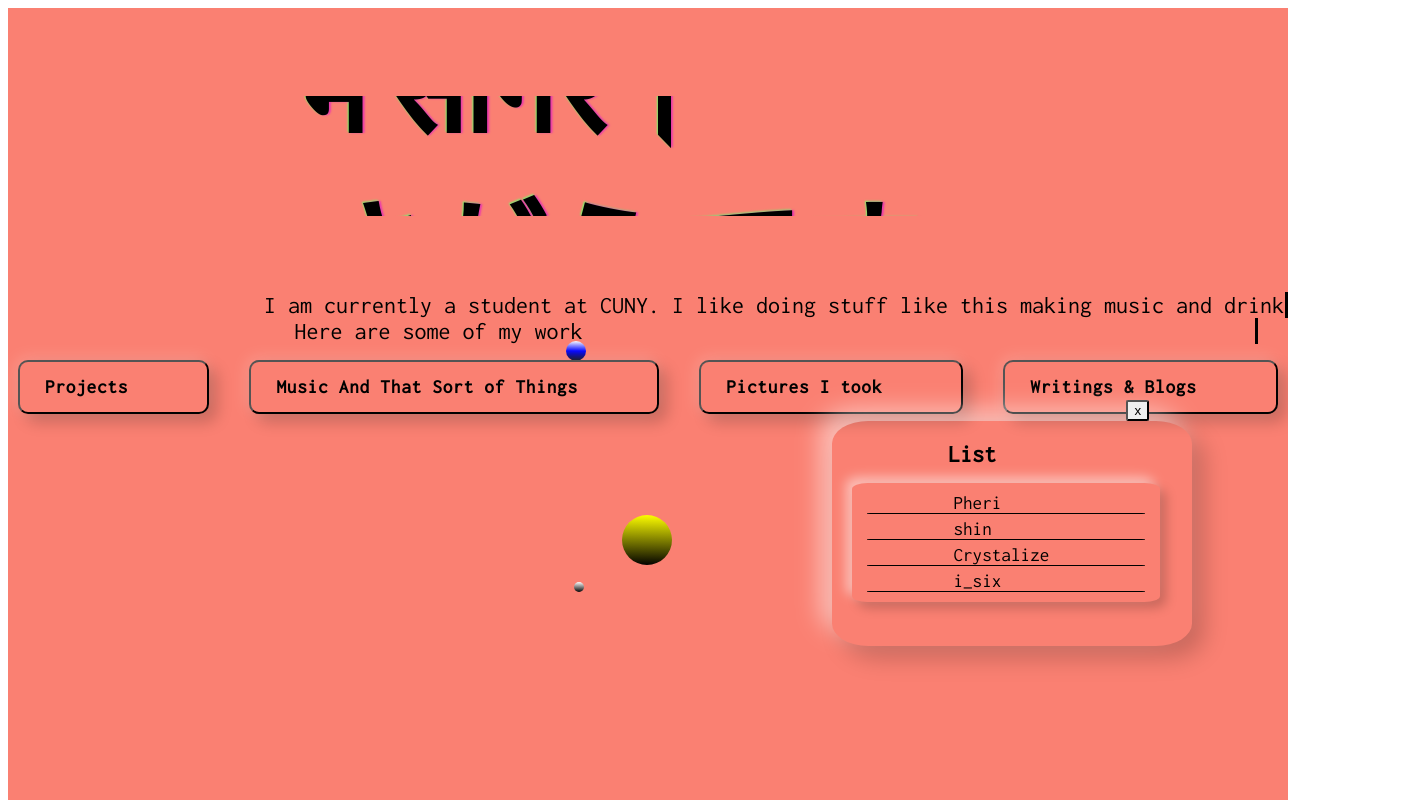
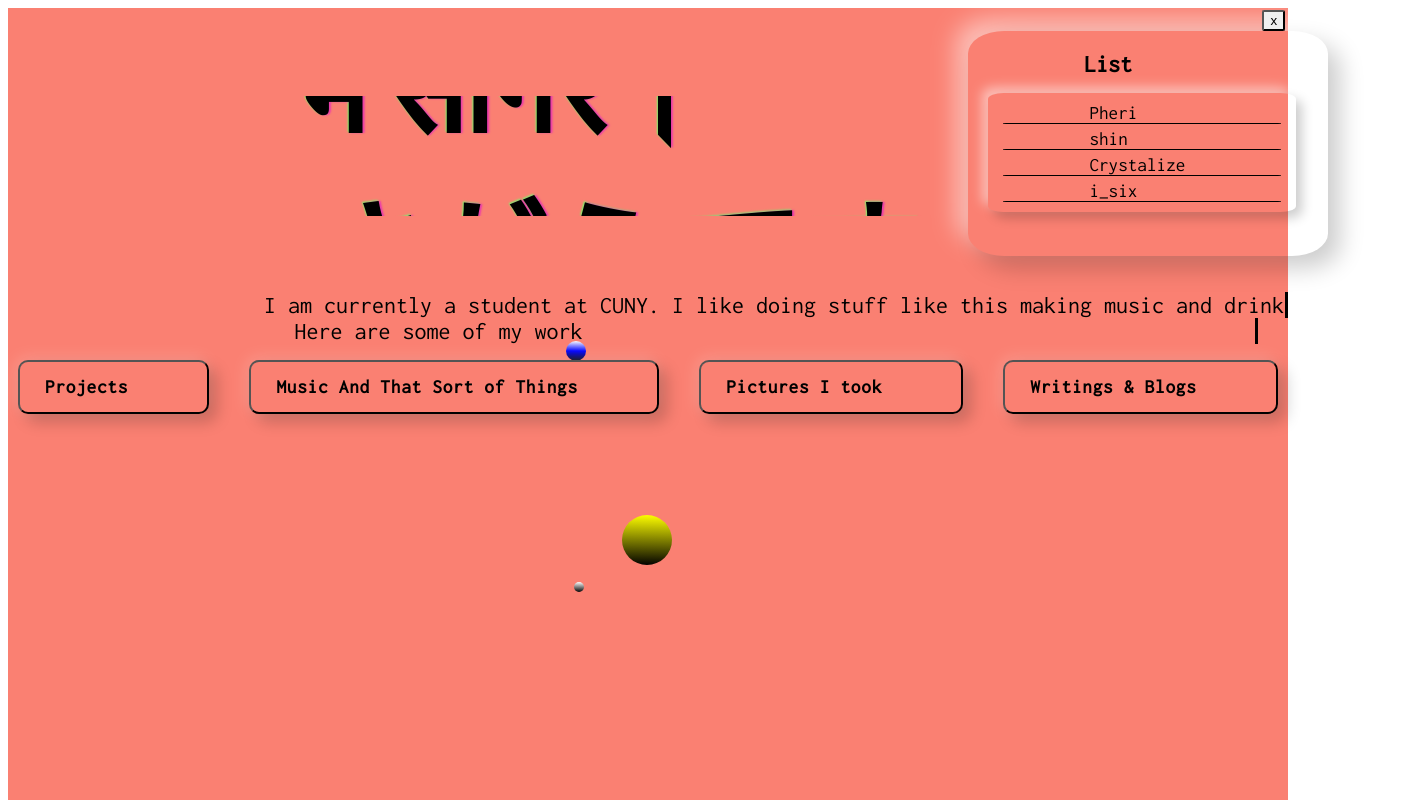
Before and after one commit to sgr2848/sagr, a React (Create React App) app: page / in a window 1280 px wide. Both pictures are taken after a click on the button "Music And That Sort of Things". Shown: the top 800 px of the page, 1404 px wide, since content can reach past the window. Built offline with nearby package versions, Linux system fonts and the light colour scheme; a web font is replaced by a local one.

Commit message:
working build

```diff
--- a/src/Components/css/table.module.css
+++ b/src/Components/css/table.module.css
@@ -76,14 +76,13 @@
   z-index: 50000;
 }
 .musicPop {
-
-  left: 65vw;
-  top: 20%;
+  position: absolute;
+  top:2px;
+  padding-left: 75%;
   width: 320px;
-
   border-bottom-left-radius: 20%;
   border-bottom-right-radius: 20%;
   border-top-left-radius: 10%;
-  position: sticky;
+
   z-index: 10000000;
 }
--- a/src/Components/infoFile.jsx
+++ b/src/Components/infoFile.jsx
@@ -31,6 +31,25 @@ class Info extends Component {
         const isPicture = this.state.picturePreview;
     return (
       <div className={classes.info}>
+        <div className={oasis.musicPop}>
+          {isMusicPlay ? (
+            <Draggable>
+              <div>
+                <button
+                  className={oasis.closeButton}
+                  onClick={() => {
+                    this.setState({ musicThere: false });
+                  }}
+                >
+                  x
+                </button>
+                <Player />
+              </div>
+            </Draggable>
+          ) : (
+            <span></span>
+          )}
+        </div>
         <h1 className={classes.title}>
           <ul className={classes.list}>
             <li>Hello I'm Sagar</li>
@@ -46,7 +65,6 @@ class Info extends Component {
         <div className={classes.wrapper}>
           <div>
             <div className={oasis.mainList}>
-
               <button className={oasis.draw_border}>Projects</button>
 
               <button
@@ -71,13 +89,7 @@ class Info extends Component {
                 Pictures I took
               </button>
 
-                <button className={oasis.draw_border}>
-                  Writings & Blogs
-                </button>
-
-
-
-
+              <button className={oasis.draw_border}>Writings & Blogs</button>
             </div>
             <div className={oasis.Picture}>
               {isPicture ? (
@@ -94,26 +106,6 @@ class Info extends Component {
                   </button>
                   <Picture />
                 </div>
-              ) : (
-                <span></span>
-              )}
-            </div>
-
-            <div className={oasis.musicPop}>
-              {isMusicPlay ? (
-                <Draggable>
-                  <div>
-                    <button
-                      className={oasis.closeButton}
-                      onClick={() => {
-                        this.setState({ musicThere: false });
-                      }}
-                    >
-                      x
-                    </button>
-                    <Player />
-                  </div>
-                </Draggable>
               ) : (
                 <span></span>
               )}
```
Lines whose indentation alone changed are shown as unchanged.
